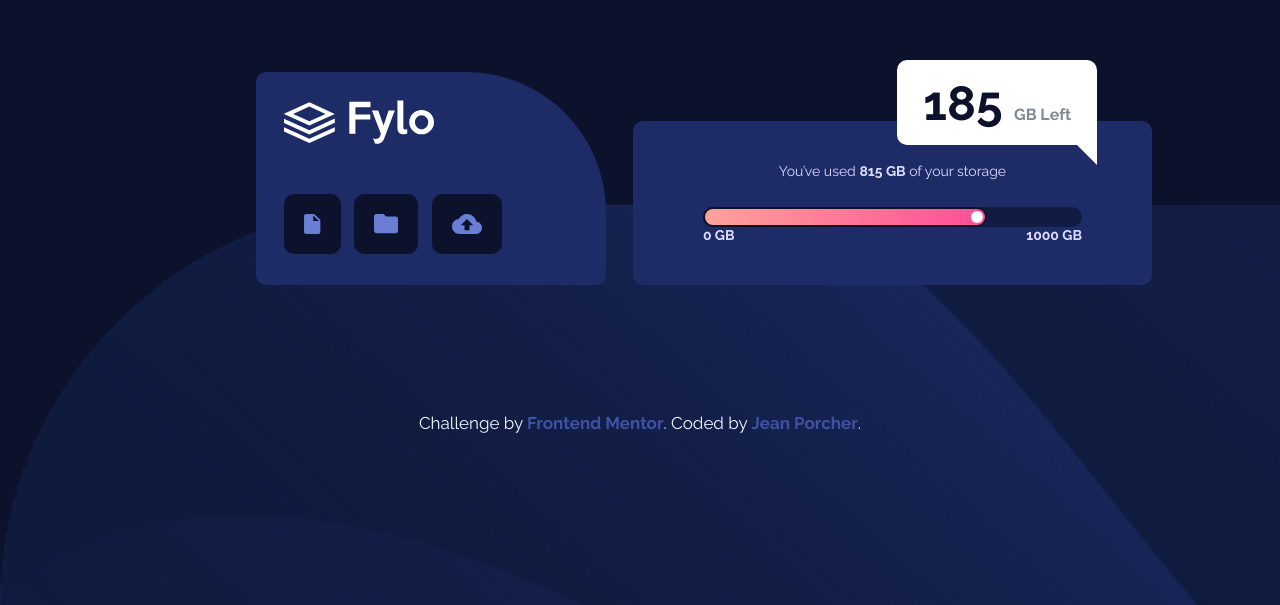
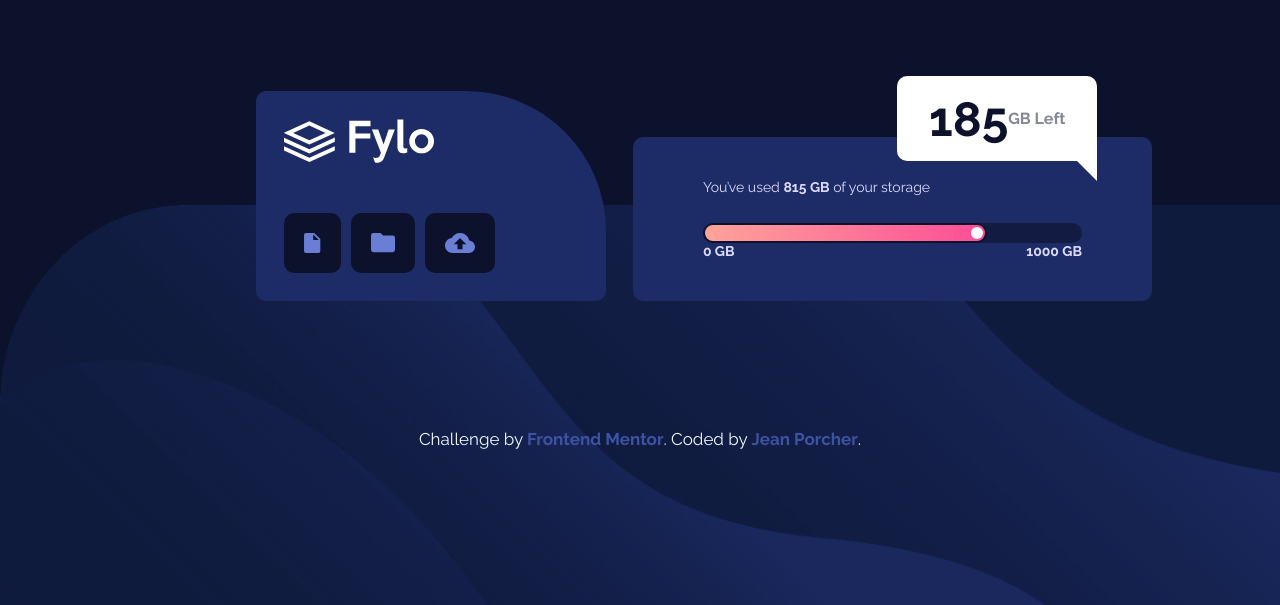
Before and after one commit to jeanPcr/fylo-data-storage-component-master, a plain HTML site: page index.html in a window 1280 px wide. Shown: the part 195-800 px from the top of the page. Drawn offline with Linux system fonts and the light colour scheme.

Commit message:
adjust the background and storage responsivity

```diff
--- a/index.html
+++ b/index.html
@@ -16,7 +16,6 @@
 
     <title>Fylo data storage component</title>
 
-    <!-- Feel free to remove these styles or customise in your own stylesheet 👍 -->
     <style>
       .attribution {
         font-size: 17px;
@@ -34,7 +33,7 @@
     <div class="container">
       <div class="left-side">
         <img src="./images/logo.svg" alt="" />
-        <div>
+        <div class="icons">
           <img src="./images/icon-document.svg" alt="" />
           <img src="./images/icon-folder.svg" alt="" />
           <img src="./images/icon-upload.svg" alt="" />
--- a/style.css
+++ b/style.css
@@ -10,6 +10,7 @@ body {
   height: 100vh;
   font-family: "Raleway", sans-serif;
   font-size: 14px;
+  background-color: hsl(229, 57%, 11%);
 }
 .bg-desktop {
   display: none;
@@ -31,11 +32,12 @@ body {
 .left-side {
   display: flex;
   flex-direction: column;
+  flex-wrap: nowrap;
   width: 100%;
   padding: 15% 10% 10% 10%;
   background: hsl(228, 56%, 26%);
   border-radius: 10px;
-  border-top-right-radius: 40%;
+  border-top-right-radius: 10em;
   margin-bottom: 30px;
   max-width: 500px;
 }
@@ -51,6 +53,11 @@ body {
   width: auto;
   margin-bottom: 0px;
   margin-right: 10px;
+}
+.icons {
+  width: 100%;
+  display: flex;
+  flex-wrap: nowrap;
 }
 
 .right-side {
@@ -71,15 +78,20 @@ body {
   background-color: white;
   text-align: center;
   padding: 0.3em 0.1em;
-  max-width: 60%;
+  width: 60%;
+
   margin: auto;
   color: hsl(229, 57%, 11%);
   border-radius: 10px;
   font-weight: 700;
   font-size: 3rem;
-  bottom: -50px;
+  bottom: -65px;
   right: -50%;
   left: -50%;
+  display: flex;
+  flex-wrap: nowrap;
+  justify-content: center;
+  align-items: center;
 }
 .storage span {
   color: hsl(229, 7%, 55%);
@@ -120,13 +132,16 @@ body {
   justify-content: space-between;
 }
 
-@media only screen and (min-width: 900px) {
-  body {
-    background-color: hsl(229, 57%, 11%);
-    background-size: cover;
-    background-repeat: no-repeat;
-    background-image: url("./images/bg-desktop.png");
-    background-position-y: 50vh;
+@media only screen and (min-width: 950px) {
+  .bg-desktop {
+    display: block;
+    position: absolute;
+    right: 0;
+    left: 0;
+    width: 100%;
+    height: 50%;
+    bottom: 0;
+    z-index: -999;
   }
   .container {
     background: none;
@@ -134,7 +149,7 @@ body {
     justify-content: start;
     align-items: flex-end;
     padding-left: 20%;
-    height: 60%;
+    height: 62%;
   }
   .left-side {
     border-top-right-radius: 10em;
@@ -147,6 +162,7 @@ body {
     margin-bottom: 50px;
   }
   .right-side {
+    text-align: left;
     margin: 0;
     padding: 3em 5em;
     width: 100%;
```
